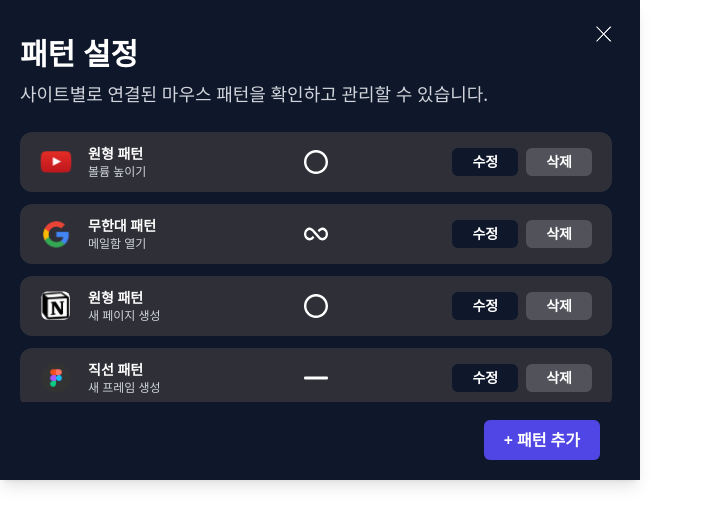
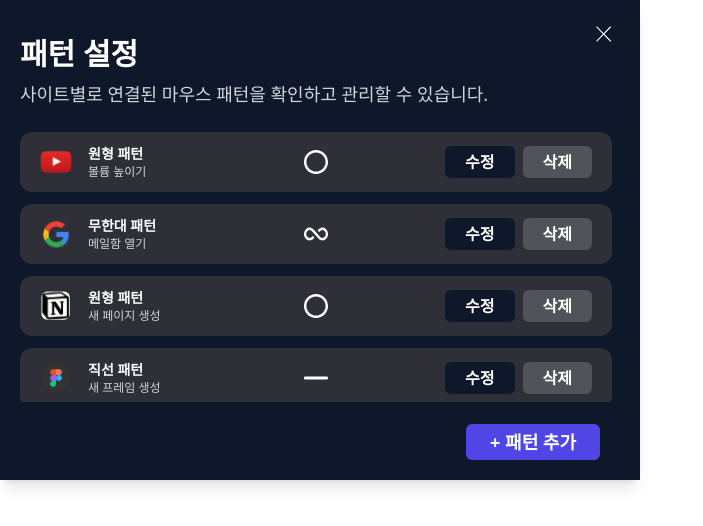
Before and after one commit to Eun0713/swaii-extension, a React (Vite) app: page / in a window 1280 px wide. Both pictures are taken after a click on the button "시작하기". Shown: the top 526 px of the page, without its empty margins (0-703 px from the left). Built offline with nearby package versions, Linux system fonts and the light colour scheme.

Commit message:
feat: 공통 Button 컴포넌트 스타일 조정

```diff
--- a/src/components/ui/Button.jsx
+++ b/src/components/ui/Button.jsx
@@ -17,8 +17,8 @@ const Button = ({
   };
 
   const sizes = {
-    sm: "text-sm px-5 py-1",
-    md: "text-base px-5 py-2",
+    sm: "text-base px-5 py-1",
+    md: "text-lg px-6 py-1",
   };
 
   return (
```
